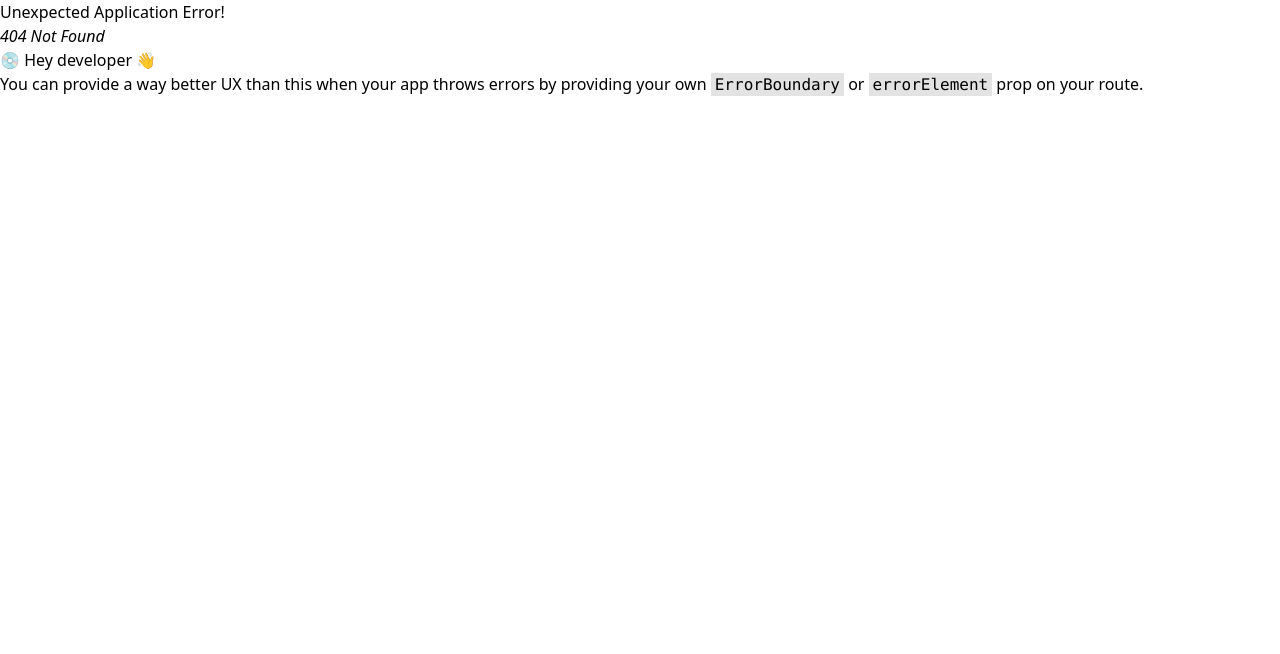
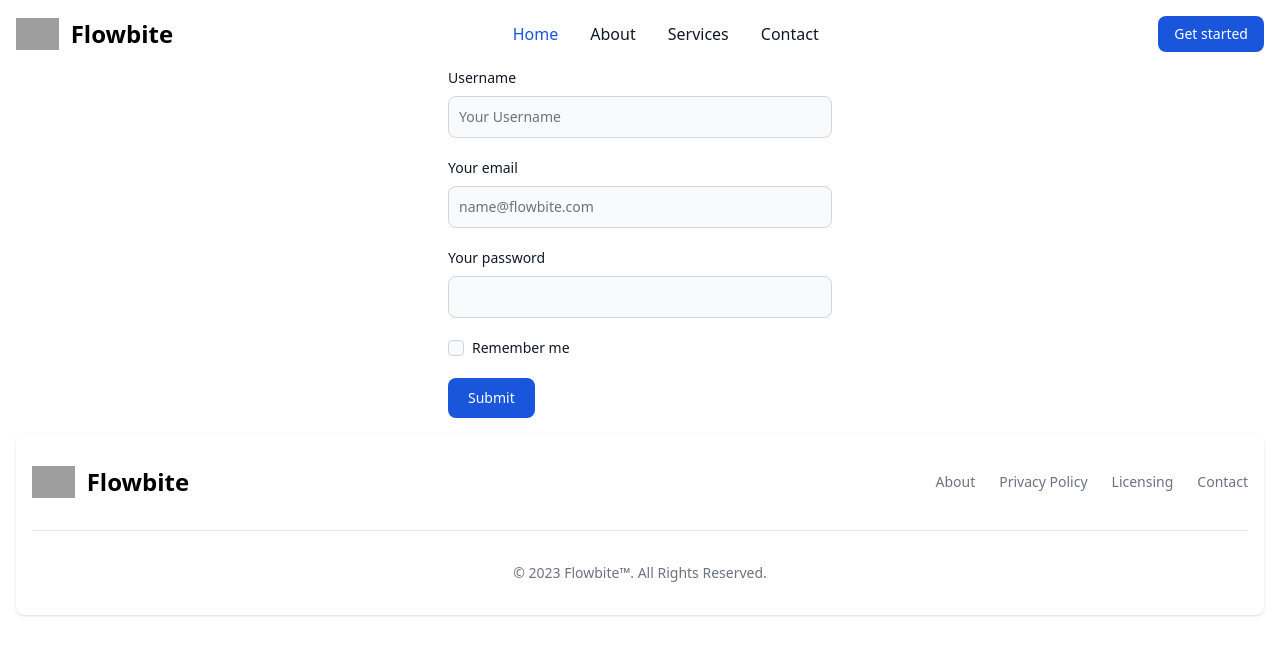
Before and after one commit to peeza1181/node-react-shop, a React (Vite) app in the folder client/: page /register in a window 1280 px wide. Before the commit this address had no page. Shown: the top 654 px of the page. Built offline with nearby package versions, Linux system fonts and the light colour scheme; grey boxes are pictures that could not be loaded.

Commit message:
Setup User Authentication: Login & Register UI with Redux (Part 1)

```diff
--- /dev/null
+++ b/client/src/Redux/Actions/User.js
@@ -0,0 +1,37 @@
+import axios from "axios";
+
+import {
+  USER_LOGIN_REQ,
+  USER_LOGIN_REQ_SUCCESS,
+  USER_LOGIN_REQ_FAIL,
+  USER_LOGOUT,
+  USER_REGISTER_REQ,
+  USER_REGISTER_REQ_SUCCESS,
+  USER_REGISTER_REQ_FAIL,
+} from "../Constants/User";
+import { BASE_URL } from "../Constants/BASE_URL";
+
+//user login action
+export const userLoginAction = (email, password) => async (dispatch) => {
+  try {
+    dispatch({ type: USER_LOGIN_REQ });
+    const config = {
+      headers: {
+        "Content-Type": "application/json",
+      },
+    };
+    const { data } = await axios.post(
+      `${BASE_URL}/api/users/login`,
+      { email, password },
+      config
+    );
+
+    dispatch({ type: USER_LOGIN_REQ_SUCCESS, payload: data });
+    localStorage.setItem("userInfo", JSON.stringify(data));
+  } catch {
+    err;
+  }
+  {
+    console.log(err);
+  }
+};
--- /dev/null
+++ b/client/src/Redux/Constants/User.js
@@ -0,0 +1,9 @@
+
+export const USER_LOGIN_REQ = "USER_LOGIN_REQ";
+export const USER_LOGIN_REQ_SUCCESS = "USER_LOGIN_REQ_SUCCESS";
+export const USER_LOGIN_REQ_FAIL = "USER_LOGIN_REQ_FAIL";
+export const USER_LOGOUT = "USER_LOGOUT";
+
+export const USER_REGISTER_REQ = "USER_REGISTER_REQ";
+export const USER_REGISTER_SUCCESS = "USER_REGISTER_SUCCESS";
+export const USER_REGISTER_FAIL = "USER_REGISTER_FAIL";
--- a/client/src/Redux/Reducers/Product.js
+++ b/client/src/Redux/Reducers/Product.js
@@ -2,6 +2,7 @@
   PRODUCT_LIST_REQ,
   PRODUCT_LIST_REQ_SUCCESS,
   PRODUCT_LIST_REQ_FAIL,
+
   PRODUCT_DETAIL_REQ,
   PRODUCT_DETAIL_REQ_SUCCESS,
   PRODUCT_DETAIL_REQ_FAIL,
--- /dev/null
+++ b/client/src/Redux/Reducers/User.js
@@ -0,0 +1,41 @@
+import {
+  USER_LOGIN_REQ,
+  USER_LOGIN_REQ_SUCCESS,
+  USER_LOGIN_REQ_FAIL,
+  USER_LOGOUT,
+
+  USER_REGISTER_REQ,
+  USER_REGISTER_REQ_SUCCESS,
+  USER_REGISTER_REQ_FAIL,
+} from "../Constants/User";
+
+
+//user Login
+export const userLoginReducer = (state={}, action) => {
+    switch (action.type) {
+        case USER_LOGIN_REQ:
+            return {loading: true}
+
+        case USER_LOGIN_REQ_SUCCESS:
+            return {loading: false, userInfo: action.payload};
+        case USER_LOGIN_REQ_FAIL:
+            return {loading: false, error: action.payload};
+        case USER_LOGOUT:
+            return state
+    }
+}
+
+//user Register
+export const userRegisterReducer = (state={}, action) => {
+    switch (action.type) {
+        case USER_REGISTER_REQ:
+            return {loading: true}
+
+        case USER_REGISTER_REQ_SUCCESS:
+            return {loading: false, userInfo: action.payload};
+        case USER_REGISTER_REQ_FAIL:
+            return {loading: false, error: action.payload};
+        case USER_LOGOUT:
+            return state
+    }
+}
--- /dev/null
+++ b/client/src/pages/auth/Login.jsx
@@ -0,0 +1,65 @@
+import React from "react";
+import { Layouts } from "../../Layouts/Layouts";
+
+export const Login = () => {
+  return (
+    <>
+      <Layouts>
+        <form class="max-w-sm mx-auto ">
+          <div class="mb-5">
+            <label
+              for="email"
+              class="block mb-2 text-sm font-medium text-gray-900 dark:text-white"
+            >
+              Your email
+            </label>
+            <input
+              type="email"
+              id="email"
+              class="bg-gray-50 border border-gray-300 text-gray-900 text-sm rounded-lg focus:ring-blue-500 focus:border-blue-500 block w-full p-2.5 dark:bg-gray-700 dark:border-gray-600 dark:placeholder-gray-400 dark:text-white dark:focus:ring-blue-500 dark:focus:border-blue-500"
+              placeholder="name@flowbite.com"
+              required
+            />
+          </div>
+          <div class="mb-5">
+            <label
+              for="password"
+              class="block mb-2 text-sm font-medium text-gray-900 dark:text-white"
+            >
+              Your password
+            </label>
+            <input
+              type="password"
+              id="password"
+              class="bg-gray-50 border border-gray-300 text-gray-900 text-sm rounded-lg focus:ring-blue-500 focus:border-blue-500 block w-full p-2.5 dark:bg-gray-700 dark:border-gray-600 dark:placeholder-gray-400 dark:text-white dark:focus:ring-blue-500 dark:focus:border-blue-500"
+              required
+            />
+          </div>
+          <div class="flex items-start mb-5">
+            <div class="flex items-center h-5">
+              <input
+                id="remember"
+                type="checkbox"
+                value=""
+                class="w-4 h-4 border border-gray-300 rounded bg-gray-50 focus:ring-3 focus:ring-blue-300 dark:bg-gray-700 dark:border-gray-600 dark:focus:ring-blue-600 dark:ring-offset-gray-800 dark:focus:ring-offset-gray-800"
+                required
+              />
+            </div>
+            <label
+              for="remember"
+              class="ms-2 text-sm font-medium text-gray-900 dark:text-gray-300"
+            >
+              Remember me
+            </label>
+          </div>
+          <button
+            type="submit"
+            class="text-white bg-blue-700 hover:bg-blue-800 focus:ring-4 focus:outline-none focus:ring-blue-300 font-medium rounded-lg text-sm w-full sm:w-auto px-5 py-2.5 text-center dark:bg-blue-600 dark:hover:bg-blue-700 dark:focus:ring-blue-800"
+          >
+            Submit
+          </button>
+        </form>
+      </Layouts>
+    </>
+  );
+};
--- /dev/null
+++ b/client/src/pages/auth/Register.jsx
@@ -0,0 +1,80 @@
+import React from "react";
+import { Layouts } from "../../Layouts/Layouts";
+
+export const Register = () => {
+  return (
+    <>
+      <Layouts>
+        <form class="max-w-sm mx-auto">
+          <div class="mb-5">
+            <label
+              for="email"
+              class="block mb-2 text-sm font-medium text-gray-900 dark:text-white"
+            >
+              Username
+            </label>
+            <input
+              type="text"
+              id="text"
+              class="bg-gray-50 border border-gray-300 text-gray-900 text-sm rounded-lg focus:ring-blue-500 focus:border-blue-500 block w-full p-2.5 dark:bg-gray-700 dark:border-gray-600 dark:placeholder-gray-400 dark:text-white dark:focus:ring-blue-500 dark:focus:border-blue-500"
+              placeholder="Your Username"
+              required
+            />
+          </div>
+          <div class="mb-5">
+            <label
+              for="email"
+              class="block mb-2 text-sm font-medium text-gray-900 dark:text-white"
+            >
+              Your email
+            </label>
+            <input
+              type="email"
+              id="email"
+              class="bg-gray-50 border border-gray-300 text-gray-900 text-sm rounded-lg focus:ring-blue-500 focus:border-blue-500 block w-full p-2.5 dark:bg-gray-700 dark:border-gray-600 dark:placeholder-gray-400 dark:text-white dark:focus:ring-blue-500 dark:focus:border-blue-500"
+              placeholder="name@flowbite.com"
+              required
+            />
+          </div>
+          <div class="mb-5">
+            <label
+              for="password"
+              class="block mb-2 text-sm font-medium text-gray-900 dark:text-white"
+            >
+              Your password
+            </label>
+            <input
+              type="password"
+              id="password"
+              class="bg-gray-50 border border-gray-300 text-gray-900 text-sm rounded-lg focus:ring-blue-500 focus:border-blue-500 block w-full p-2.5 dark:bg-gray-700 dark:border-gray-600 dark:placeholder-gray-400 dark:text-white dark:focus:ring-blue-500 dark:focus:border-blue-500"
+              required
+            />
+          </div>
+          <div class="flex items-start mb-5">
+            <div class="flex items-center h-5">
+              <input
+                id="remember"
+                type="checkbox"
+                value=""
+                class="w-4 h-4 border border-gray-300 rounded bg-gray-50 focus:ring-3 focus:ring-blue-300 dark:bg-gray-700 dark:border-gray-600 dark:focus:ring-blue-600 dark:ring-offset-gray-800 dark:focus:ring-offset-gray-800"
+                required
+              />
+            </div>
+            <label
+              for="remember"
+              class="ms-2 text-sm font-medium text-gray-900 dark:text-gray-300"
+            >
+              Remember me
+            </label>
+          </div>
+          <button
+            type="submit"
+            class="text-white bg-blue-700 hover:bg-blue-800 focus:ring-4 focus:outline-none focus:ring-blue-300 font-medium rounded-lg text-sm w-full sm:w-auto px-5 py-2.5 text-center dark:bg-blue-600 dark:hover:bg-blue-700 dark:focus:ring-blue-800"
+          >
+            Submit
+          </button>
+        </form>
+      </Layouts>
+    </>
+  );
+};
```
Also changed, not shown: client/src/App.jsx (+10 -0 lines).
